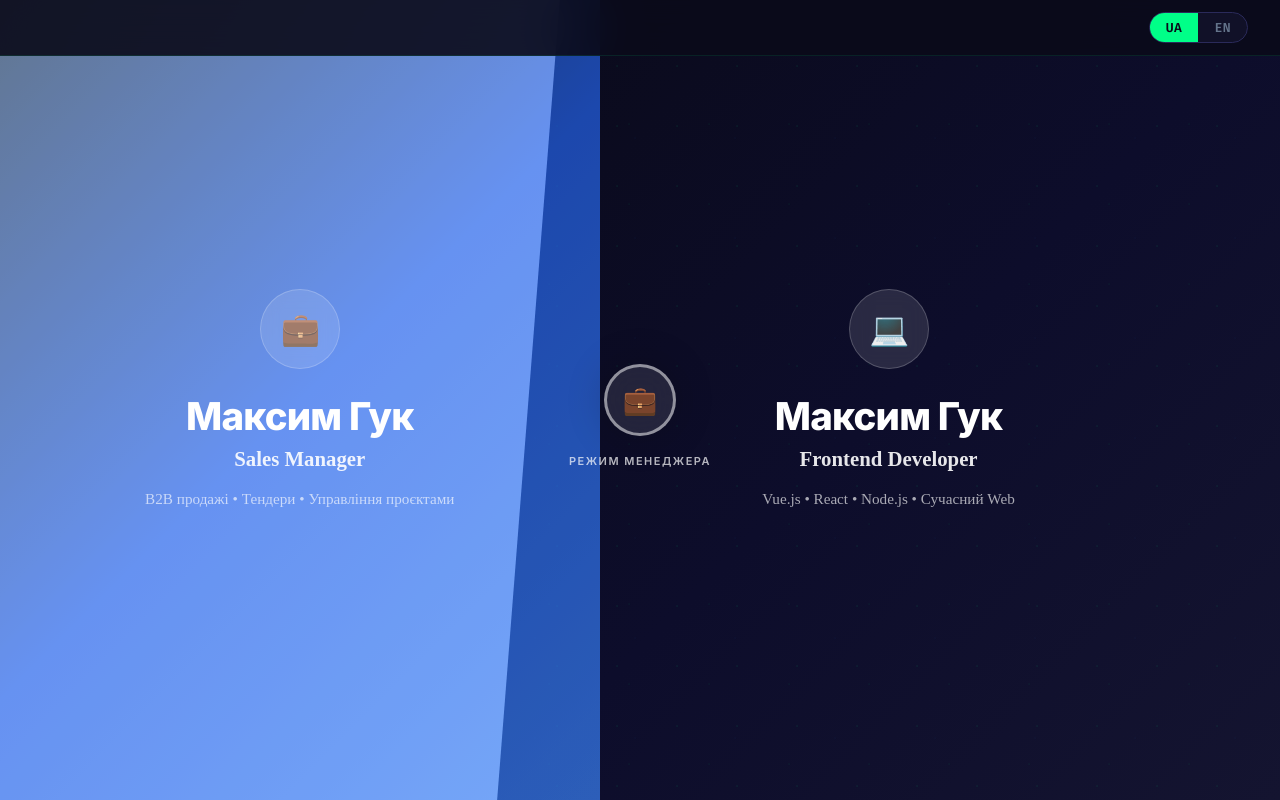
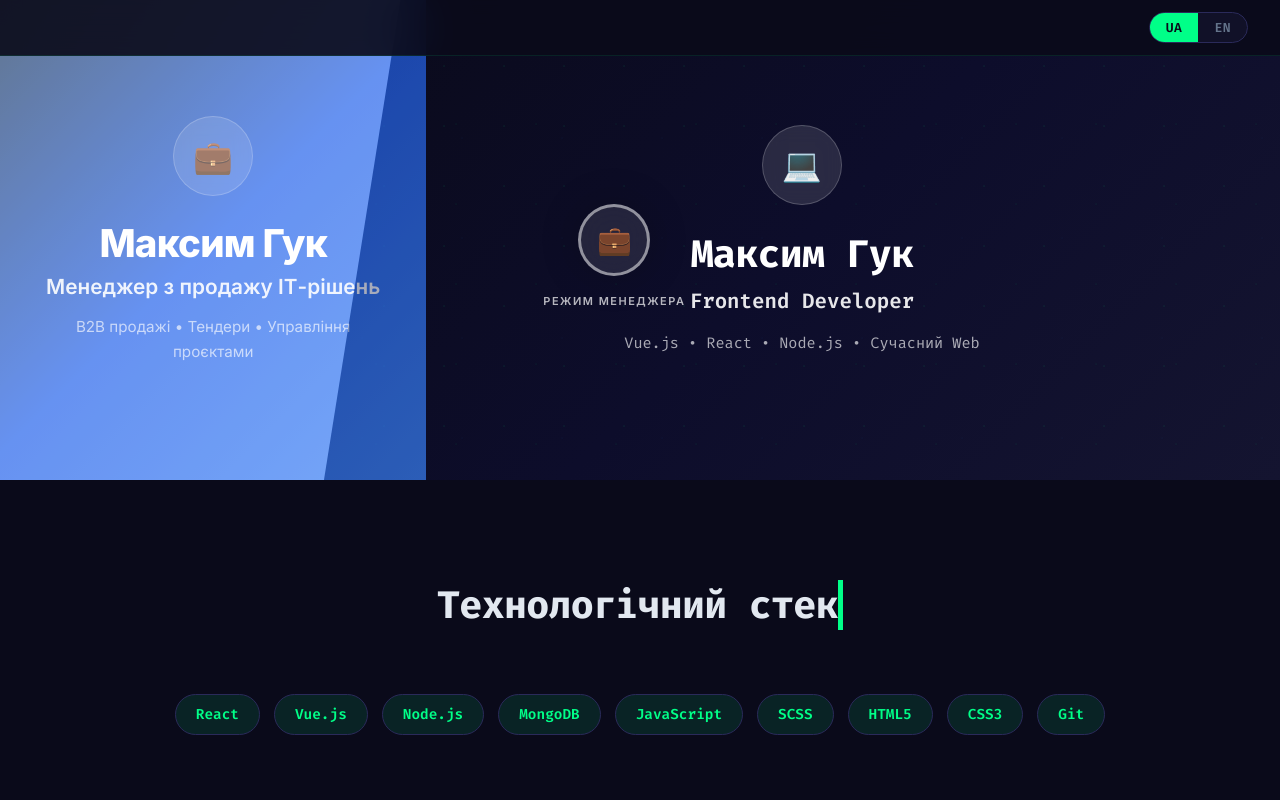
Before and after one commit to GukMaksim/Portfolio, a Vue app: page / in a window 1280 px wide. Both pictures are taken after a click on the button "Режим розробника". Shown: the top 800 px of the page. Built offline with nearby package versions, Linux system fonts and the light colour scheme.

Commit message:
feat: Establish initial portfolio structure with split-screen hero, global styling, i18n, and dev projects component.

```diff
--- a/src/components/DevProjects.vue
+++ b/src/components/DevProjects.vue
@@ -1,5 +1,5 @@
 <template>
-  <section class="section" id="dev-stack">
+  <section class="section dev-stack" id="dev-stack">
     <div class="container">
       <h2 class="section-title" style="text-align: center;">
         <span class="typewriter" ref="typewriterEl">{{ displayedTitle }}</span>
@@ -17,7 +17,9 @@
 
   <section class="section section-alt" id="dev-projects">
     <div class="container">
-      <h2 class="section-title" style="text-align: center;">{{ t('dev.projectsTitle') }}</h2>
+      <h2 class="section-title" style="text-align: center;">
+        <span class="typewriter" ref="typewriterEl">{{ t('dev.projectsTitle') }}</span>
+      </h2>
       <div style="height: 48px;"></div>
 
       <div class="projects-grid" :key="'proj-' + locale">
@@ -60,7 +62,7 @@ function typewrite(text) {
     } else {
       clearInterval(typewriterTimer)
     }
-  }, 60)
+  }, 80)
 }
 
 onMounted(() => {
--- a/src/components/HeroSection.vue
+++ b/src/components/HeroSection.vue
@@ -10,7 +10,7 @@
     </div>
 
     <!-- Toggle (desktop: absolute center, mobile: between halves) -->
-    <div class="toggle-wrap">
+    <div class="toggle-wrap" :style="{ left: isDevMode ? '48%' : '56%' }">
       <button class="toggle-btn" @click="$emit('toggle')" :title="isDevMode ? t('hero.toggleToSales') : t('hero.toggleToDev')">
         <span class="toggle-icon">{{ isDevMode ? '💼' : '💻' }}</span>
       </button>
--- a/src/i18n.js
+++ b/src/i18n.js
@@ -10,7 +10,7 @@ const messages = {
     },
     hero: {
       name: 'Максим Гук',
-      salesTitle: 'Sales Manager',
+      salesTitle: 'Менеджер з продажу ІТ-рішень',
       devTitle: 'Frontend Developer',
       salesTagline: 'B2B продажі • Тендери • Управління проєктами',
       devTagline: 'Vue.js • React • Node.js • Сучасний Web',
@@ -93,7 +93,7 @@ const messages = {
     },
     hero: {
       name: 'Maksym Huk',
-      salesTitle: 'Sales Manager',
+      salesTitle: 'IT Sales Manager',
       devTitle: 'Frontend Developer',
       salesTagline: 'B2B Sales • Tenders • Project Management',
       devTagline: 'Vue.js • React • Node.js • Modern Web',
--- a/src/styles/main.css
+++ b/src/styles/main.css
@@ -60,6 +60,7 @@ img {
   --font-primary: 'Inter', -apple-system, BlinkMacSystemFont, sans-serif;
   --font-heading: 'Inter', -apple-system, BlinkMacSystemFont, sans-serif;
   --font-mono: 'Fira Code', monospace;
+  --font-secondary: 'Inter', -apple-system, BlinkMacSystemFont, sans-serif;
   --radius: 16px;
   --radius-sm: 8px;
   --transition: 0.5s cubic-bezier(0.4, 0, 0.2, 1);
@@ -94,6 +95,7 @@ img {
   --font-primary: 'Fira Code', monospace;
   --font-heading: 'Fira Code', monospace;
   --font-mono: 'Fira Code', monospace;
+  --font-secondary: 'Fira Code', monospace;
   --radius: 12px;
   --radius-sm: 6px;
   --transition: 0.5s cubic-bezier(0.4, 0, 0.2, 1);
@@ -184,8 +186,8 @@ img {
    ============================================ */
 .hero {
   position: relative;
-  height: 100vh;
-  min-height: 600px;
+  height: 60vh;
+  /* min-height: 600px; */
   display: flex;
   overflow: hidden;
 }
@@ -205,6 +207,7 @@ img {
   background: var(--hero-left-bg);
   clip-path: polygon(0 0, 100% 0, 92% 100%, 0 100%);
   z-index: 1;
+  font-family: 'Inter', sans-serif;
 }
 
 .hero-right {
@@ -212,6 +215,7 @@ img {
   clip-path: polygon(8% 0, 100% 0, 100% 100%, 0 100%);
   margin-left: -8%;
   z-index: 0;
+  font-family: var(--font-mono);
 }
 
 /* Subtle animated particles / grid on dev side */
@@ -259,7 +263,7 @@ img {
   color: #ffffff;
   margin-bottom: 8px;
   letter-spacing: -0.02em;
-  font-family: 'Inter', sans-serif;
+  /* font-family: 'Inter', sans-serif; */
 }
 
 .hero-title {
@@ -277,7 +281,7 @@ img {
 
 /* Active half highlight */
 .hero-half.active {
-  flex: 1.15;
+  flex: 2.15;
 }
 
 .hero-half:not(.active) {
@@ -291,9 +295,10 @@ img {
 .toggle-wrap {
   position: absolute;
   top: 50%;
-  left: 50%;
+  /* left: 50%; */
   transform: translate(-50%, -50%);
   z-index: 10;
+  transition: left 0.5s ease;
 }
 
 .toggle-btn {
@@ -528,6 +533,10 @@ img {
 /* ============================================
    DEV — TECH STACK
    ============================================ */
+.dev-stack {
+  background-color: var(--bg-primary);
+}
+
 .stack-grid {
   display: flex;
   flex-wrap: wrap;
@@ -584,6 +593,7 @@ img {
   transform: translateY(30px);
   animation: fadeUpCard 0.6s ease forwards;
   position: relative;
+  font-family: var(--font-mono);
 }
 
 .project-card:nth-child(1) { animation-delay: 0.1s; }
@@ -662,7 +672,7 @@ img {
    ============================================ */
 .typewriter {
   display: inline;
-  border-right: 2.5px solid var(--accent);
+  border-right: 5px solid var(--accent);
   animation: cursorBlink 1s step-end infinite;
 }
 
@@ -675,6 +685,7 @@ img {
    FOOTER
    ============================================ */
 .footer {
+  font-family: var(--font-secondary);
   background: var(--bg-secondary);
   border-top: 1px solid var(--card-border);
   padding: 80px 0 40px;
@@ -689,7 +700,7 @@ img {
 }
 
 .footer-col-title {
-  font-family: var(--font-heading);
+  /* font-family: var(--font-heading); */
   font-size: 0.85rem;
   font-weight: 700;
   text-transform: uppercase;
@@ -700,6 +711,7 @@ img {
 }
 
 .footer-text {
+  /* font-family: var(--font-secondary); */
   font-size: 0.95rem;
   color: var(--text-secondary);
   line-height: 1.8;
@@ -755,6 +767,7 @@ img {
 }
 
 .footer-bottom {
+  font-family: var(--font-secondary);
   text-align: center;
   padding-top: 32px;
   border-top: 1px solid var(--card-border);
```
